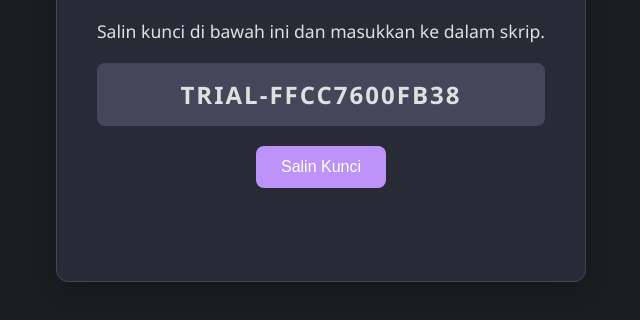
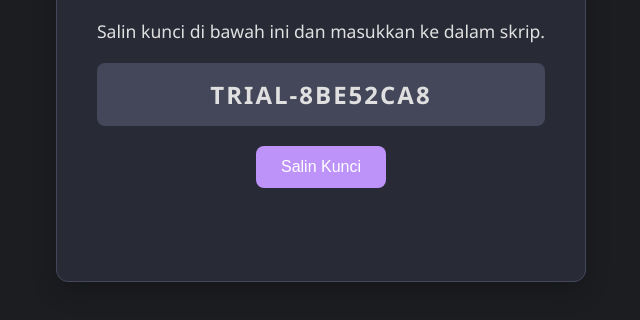
Before and after one commit to gitsans-porto/Web-Generator-Key, a plain HTML site: page index.html in a window 1280 px wide. Shown: the part 302-622 px from the top of the page, without its empty margins (319-959 px from the left). Drawn offline with nearby package versions, Linux system fonts and the light colour scheme.

Commit message:
Update index.html

```diff
--- a/index.html
+++ b/index.html
@@ -25,14 +25,20 @@
     </div>
 
     <script>
-        // Inisialisasi CryptoJS (untuk hashing) dari CDN
-        var script = document.createElement('script');
-        script.src = "https://cdnjs.cloudflare.com/ajax/libs/crypto-js/4.1.1/crypto-js.min.js";
-        script.onload = function () {
         // ▼▼▼ ANDA HANYA PERLU MENGUBAH BAGIAN INI ▼▼▼
         const SECRET_PHRASE = "MountDaunSecretKey2025"; // Ganti dengan frasa rahasia UNIK Anda
         const VALIDITY_MINUTES = 10; // Kunci ini akan valid selama 10 menit
         // ▲▲▲ TIDAK ADA YANG PERLU DIUBAH DI BAWAH INI ▲▲▲
+
+        // PERBAIKAN: Fungsi hashing sederhana yang sama persis dengan yang ada di skrip Lua
+        function simpleHash(data) {
+            let hash = 0;
+            for (let i = 0; i < data.length; i++) {
+                hash = (hash * 31 + data.charCodeAt(i)) | 0; // Menggunakan bitwise OR 0 untuk menjaga integer 32-bit
+            }
+            // Mengonversi ke hex string 8 digit (sama seperti string.format("%08x", hash) di Lua)
+            return ('00000000' + (hash >>> 0).toString(16)).slice(-8);
+        }
 
         const keyElement = document.getElementById('key');
         const copyBtn = document.getElementById('copy-btn');
@@ -42,10 +48,11 @@
             const now = Math.floor(Date.now() / 1000);
             const timeBucket = Math.floor(now / (VALIDITY_MINUTES * 60));
             const dataToHash = SECRET_PHRASE + timeBucket;
-                const hash = CryptoJS.SHA256(dataToHash).toString();
 
-                // Ambil 12 karakter pertama dari hash untuk membuat kunci lebih pendek
-                const finalKey = "TRIAL-" + hash.substring(0, 12).toUpperCase();
+            const hash = simpleHash(dataToHash);
+
+            // Menggunakan 8 karakter dari hash sederhana kita
+            const finalKey = "TRIAL-" + hash.substring(0, 8).toUpperCase();
             keyElement.textContent = finalKey;
         }
 
@@ -62,8 +69,6 @@
         copyBtn.addEventListener('click', copyKey);
 
         generateKey();
-        };
-        document.head.appendChild(script);
     </script>
 </body>
 </html>
```
Lines whose indentation alone changed are shown as unchanged.
